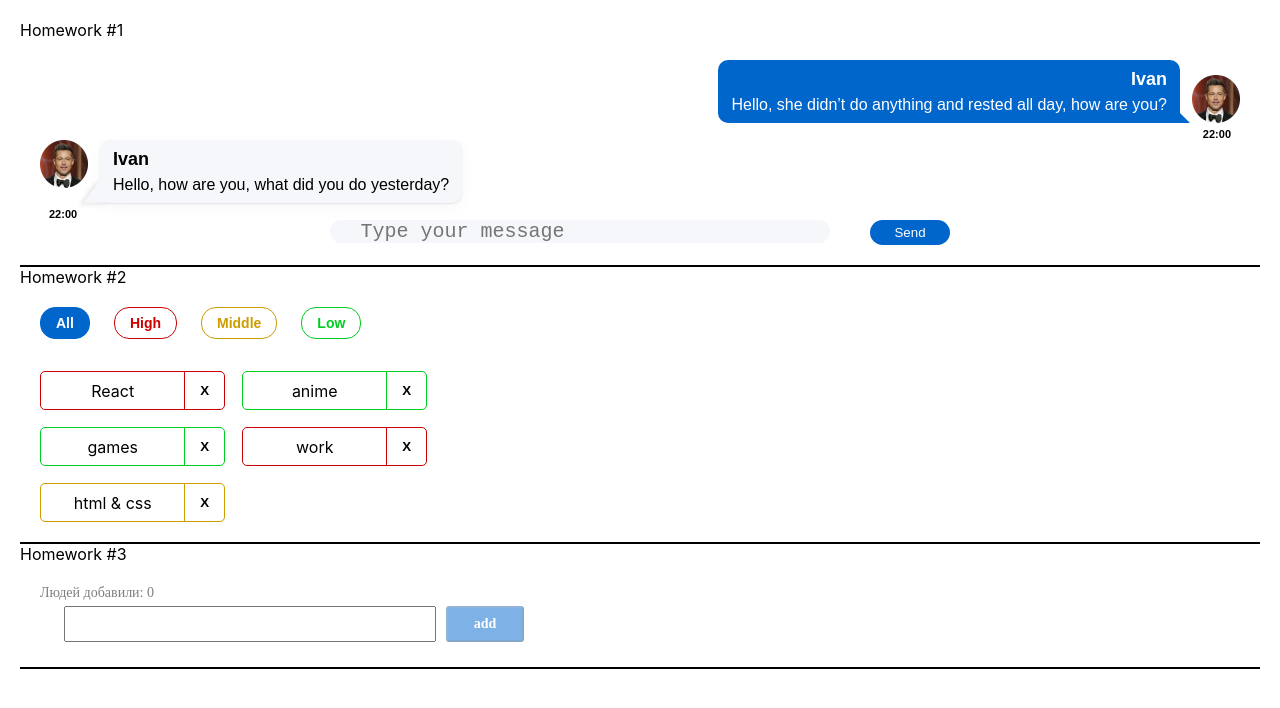
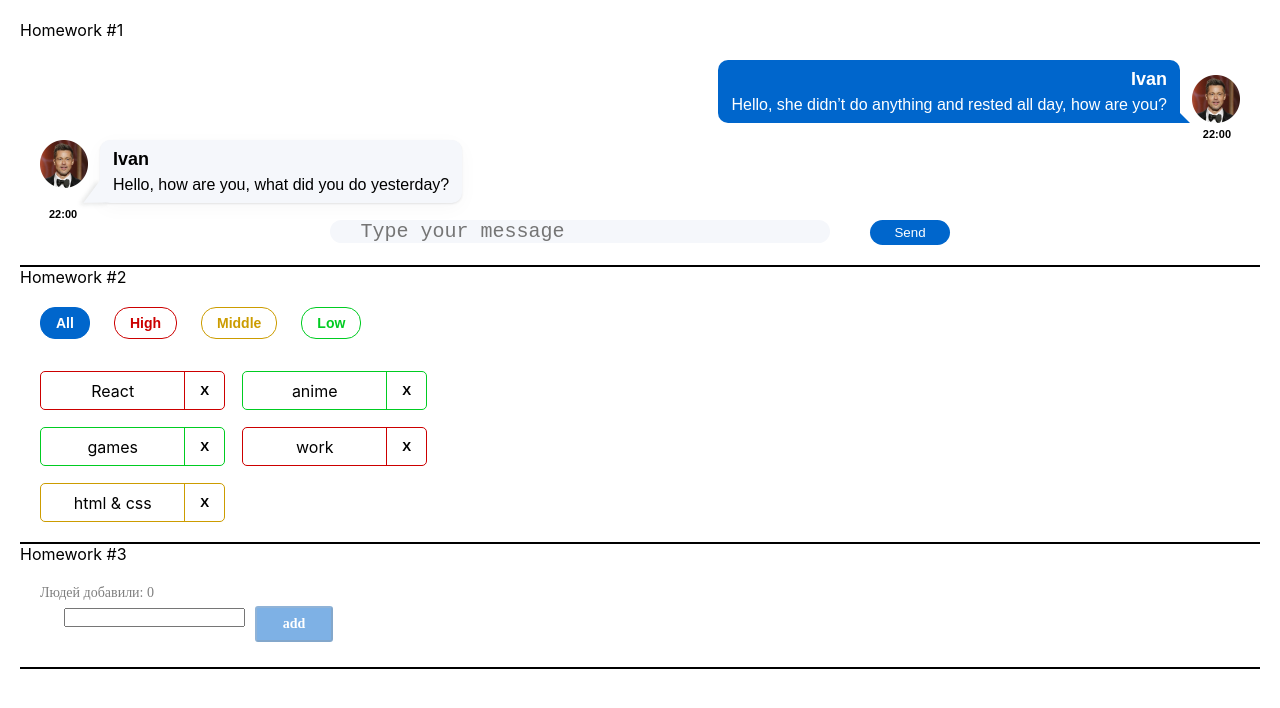
Before and after one commit to Mikalai88/task, a React (Create React App) app: page / in a window 1280 px wide. Shown: the top 708 px of the page. Built offline with nearby package versions, Linux system fonts and the light colour scheme.

Commit message:
Commit DZ3-4

```diff
--- a/src/s2-homeworks/hw03/Greeting.module.css
+++ b/src/s2-homeworks/hw03/Greeting.module.css
@@ -30,9 +30,9 @@
 }
 
 .errorInput {
-    left: 70px;
-    width: 372px;
-    height: 36px;
+    /*left: 70px;*/
+    /*width: 372px;*/
+    /*height: 36px;*/
 }
 
 .button {
```
